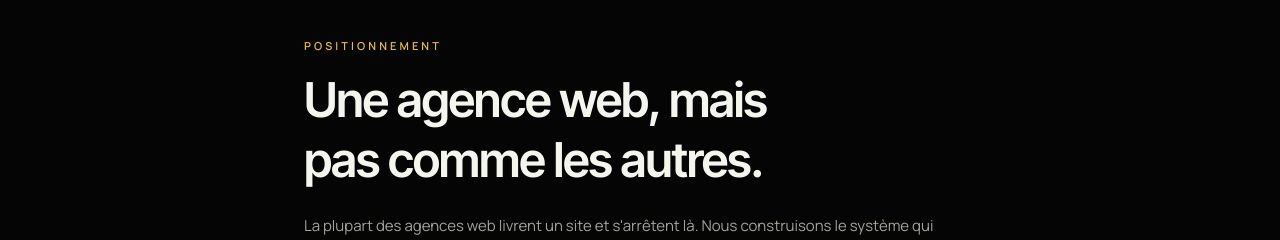
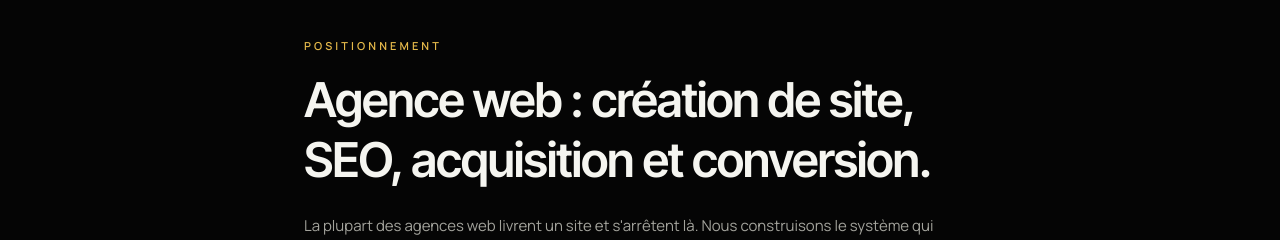
Before and after one commit to mathieumilo3-bot/-generation-capable, a Next.js app in the folder site-vitrine/: page /agence-web in a window 1280 px wide. Shown: the part 170-410 px from the top of the page. Built offline with nearby package versions, Linux system fonts and the light colour scheme; no server answers.

Commit message:
SEO: strengthen agence web search intent

```diff
--- a/site-vitrine/src/app/agence-web/page.tsx
+++ b/site-vitrine/src/app/agence-web/page.tsx
@@ -2,9 +2,9 @@ import type { Metadata } from "next";
 import { PillarPage } from "@/components/sections/PillarPage";
 
 export const metadata: Metadata = {
-  title: "Agence web — sans le devenir",
+  title: "Agence web : création de site, SEO et acquisition",
   description:
-    "GC n'est pas une agence web de plus. Nous concevons des systèmes digitaux orientés résultats, pas des sites vitrines isolés.",
+    "Agence web pour entreprises, artisans et PME : création de site, SEO, acquisition, conversion et génération de leads dans un système digital cohérent.",
   alternates: { canonical: "/agence-web" },
 };
 
@@ -12,7 +12,7 @@ export default function AgenceWebPage() {
   return (
     <PillarPage
       eyebrow="Positionnement"
-      title="Une agence web, mais pas comme les autres."
+      title="Agence web : création de site, SEO, acquisition et conversion."
       intro="La plupart des agences web livrent un site et s'arrêtent là. Nous construisons le système qui l'entoure — acquisition, conversion, qualification — parce qu'un site seul ne suffit plus à générer des opportunités."
       path="/agence-web"
       ctaContext="pillar_agence_web"
```
